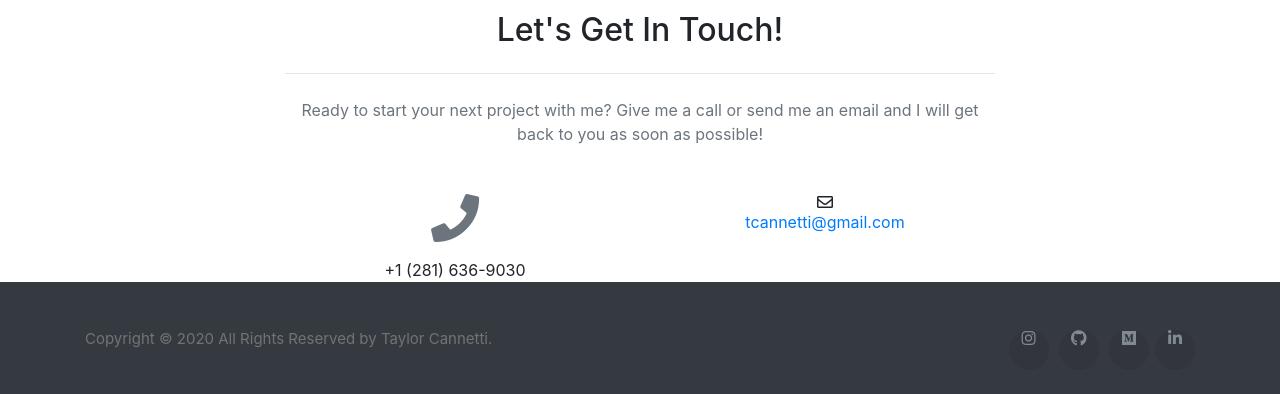
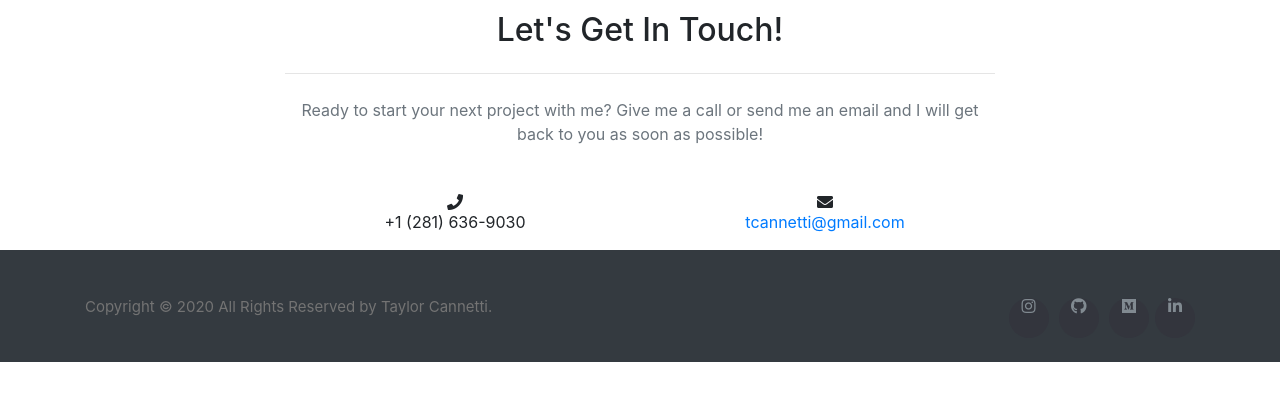
Before and after one commit to tcannetti/final-portfolio, a plain HTML site: page pages/about.html in a window 1280 px wide. Shown: the part 485-879 px from the top of the page. After the commit the page ends 847 px from the top, so only its background shows below. Drawn offline with nearby package versions, Linux system fonts and the light colour scheme.

Commit message:
spacing fixes

```diff
--- a/pages/about.html
+++ b/pages/about.html
@@ -79,14 +79,13 @@
                 <p class="text-muted mb-5">Ready to start your next project with me? Give me a call or send me an email and I will get back to you as soon as possible!</p>
             </div>
         </div>
-        <div class="row">
+        <div class="row contactIcon">
             <div class="col-lg-4 ml-auto text-center mb-5 mb-lg-0">
-                <i class="fas fa-phone fa-3x mb-3 text-muted"></i>
+                <i class="fas fa-phone fa-1x"></i>
                 <div>+1 (281) 636-9030</div>
             </div>
             <div class="col-lg-4 mr-auto text-center">
-              <i class="far fa-envelope"></i>
-                <!-- Make sure to change the email address in BOTH the anchor text and the link target below!-->
+              <i class="fas fa-envelope fa-1x"></i>
                 <a class="d-block" href="mailto:tcannetti@gmail.com">tcannetti@gmail.com</a>
             </div>
         </div>
@@ -105,7 +104,7 @@
       </div>
 
       <div class="col-md-4 col-sm-6 col-xs-12">
-        <ul class="social-icons">
+        <ul class="social-icons align-items-center">
           <li><a class="instagram" href="www.instagram.com/taylorpaul"><i class="fab fa-instagram"></i></a></li>
           <li><a class="github" href="https://github.com/tcannetti"><i class="fab fa-github"></i></a></li>
           <li><a class="medium" href="https://medium.com/@tcannetti"><i class="fab fa-medium"></i><a class="linkedin" href="https://www.linkedin.com/in/taylorcannetti"><i class="fab fa-linkedin-in"></i></a></li>
--- a/styles/about.css
+++ b/styles/about.css
@@ -1,6 +1,12 @@
 .img-fluid{
   height: auto;
   width: auto;
+}
+
+
+
+.contactIcon{
+  margin-bottom: 16px;
 }
 
 .site-footer
```
